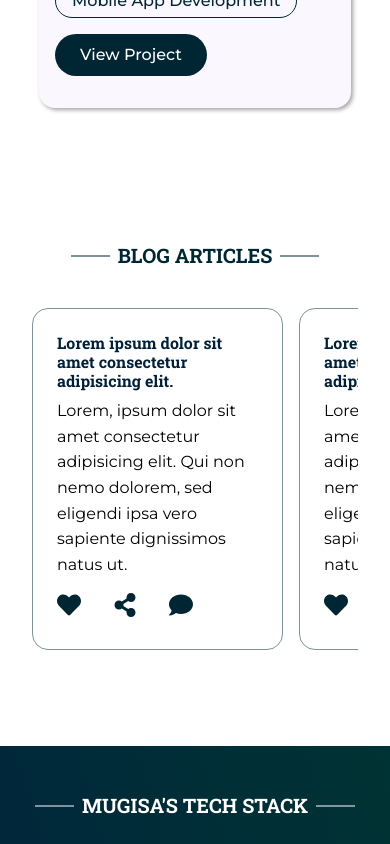
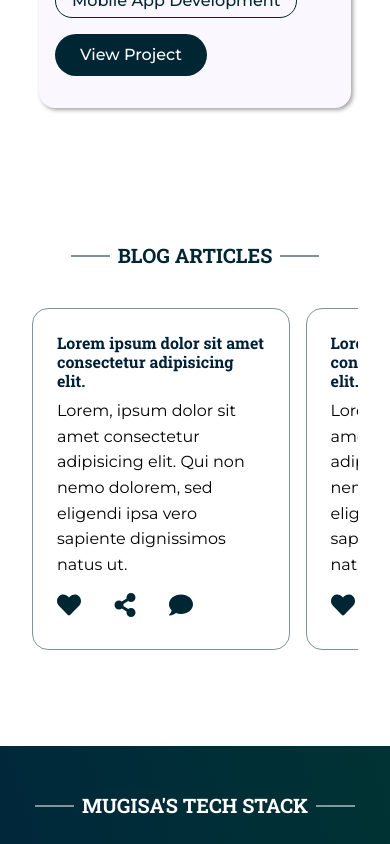
Before and after one commit to phillipmugisa/portfolio, a React (Create React App) app in the folder frontend/: page / in a window 390 px wide. Shown: the part 3907-4751 px from the top of the page. Built offline with nearby package versions, Linux system fonts and the light colour scheme.

Commit message:
Update index.css

```diff
--- a/frontend/src/index.css
+++ b/frontend/src/index.css
@@ -655,6 +655,6 @@ section {
 
     /* horizontal scroll */
     .horizontal-scroll {
-      grid-auto-columns: 77%;
+      grid-auto-columns: 79%;
     }
 }
```
